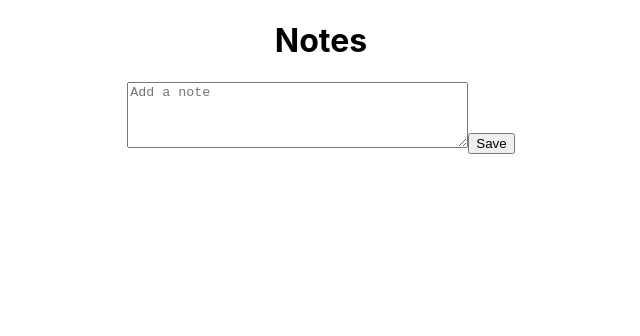
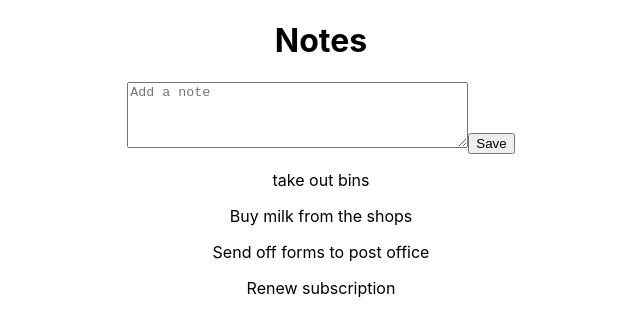
Before and after one commit to RichaJP93/react-notes, a React (Create React App) app: page / in a window 1280 px wide. Shown: the top 336 px of the page, without its empty margins (319-959 px from the left). Built offline with nearby package versions, Linux system fonts and the light colour scheme.

Commit message:
noteList now displays each note from data file

```diff
--- a/src/App.js
+++ b/src/App.js
@@ -1,11 +1,15 @@
 import './App.css';
 import AddNote from './components/AddNote'
+import NoteList from './components/NoteList'
+import data from './data';
 
 const App = () => {
+
   return (
     <div className="App">
       <h1>Notes</h1>
       <AddNote />
+      <NoteList notes={data}/>
     </div>
   );
 }
--- a/src/components/Note.jsx
+++ b/src/components/Note.jsx
@@ -0,0 +1,11 @@
+import React from 'react'
+
+const Note = ({description}) => {
+  return (
+    <div>
+      <p>{description}</p>
+    </div>
+  )
+}
+
+export default Note
--- a/src/components/NoteList.jsx
+++ b/src/components/NoteList.jsx
@@ -0,0 +1,17 @@
+import React from 'react'
+import Note from './Note'
+
+const NoteList = ({notes}) => {
+
+  return (
+    <div>
+      {notes.map((note) => {
+        return (
+          <Note key={note.id} {...note}/>
+        )
+      })}
+    </div>
+  )
+}
+
+export default NoteList
--- /dev/null
+++ b/src/data.js
@@ -0,0 +1,20 @@
+const notes = [
+  {
+    id: 1,
+    description: 'take out bins'
+  },
+  {
+    id: 2,
+    description: 'Buy milk from the shops'
+  },
+  {
+    id: 3,
+    description: 'Send off forms to post office'
+  },
+  {
+    id: 4,
+    description: 'Renew subscription'
+  }
+]
+
+export default notes;
```
